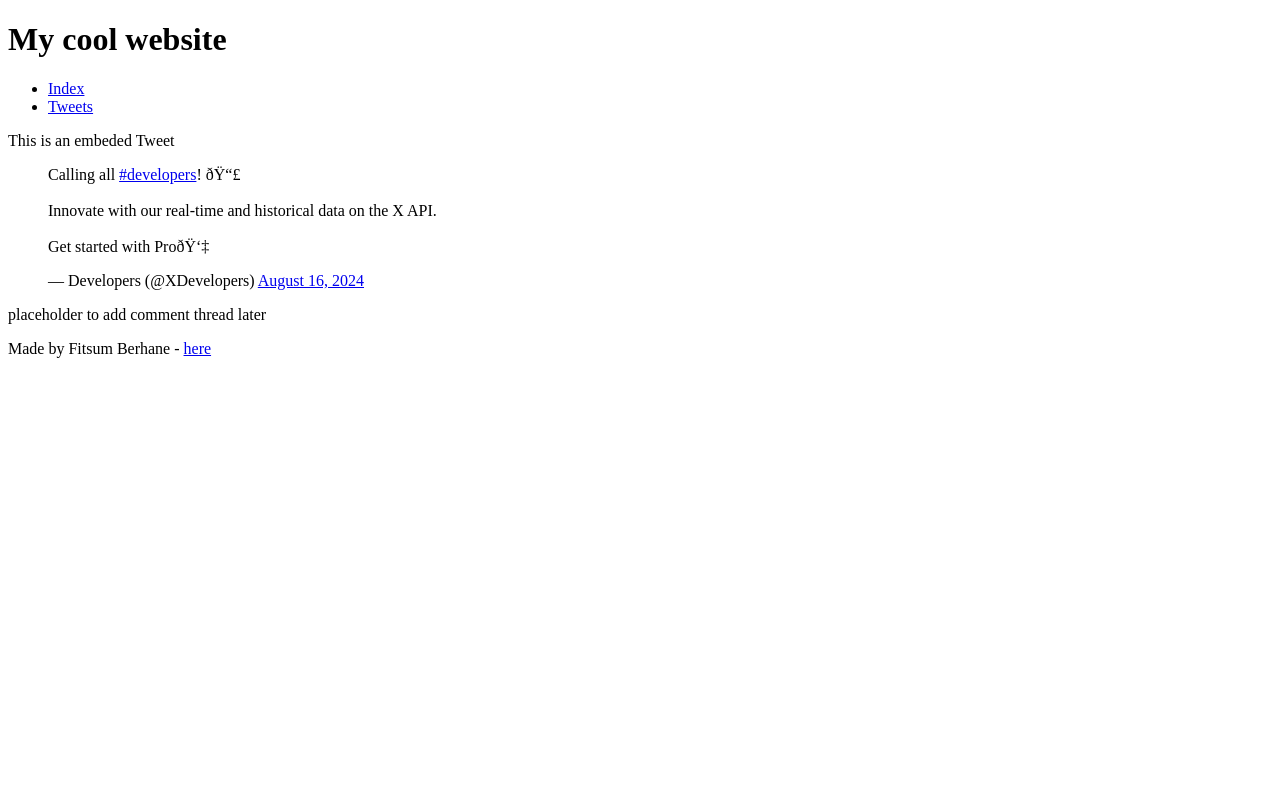
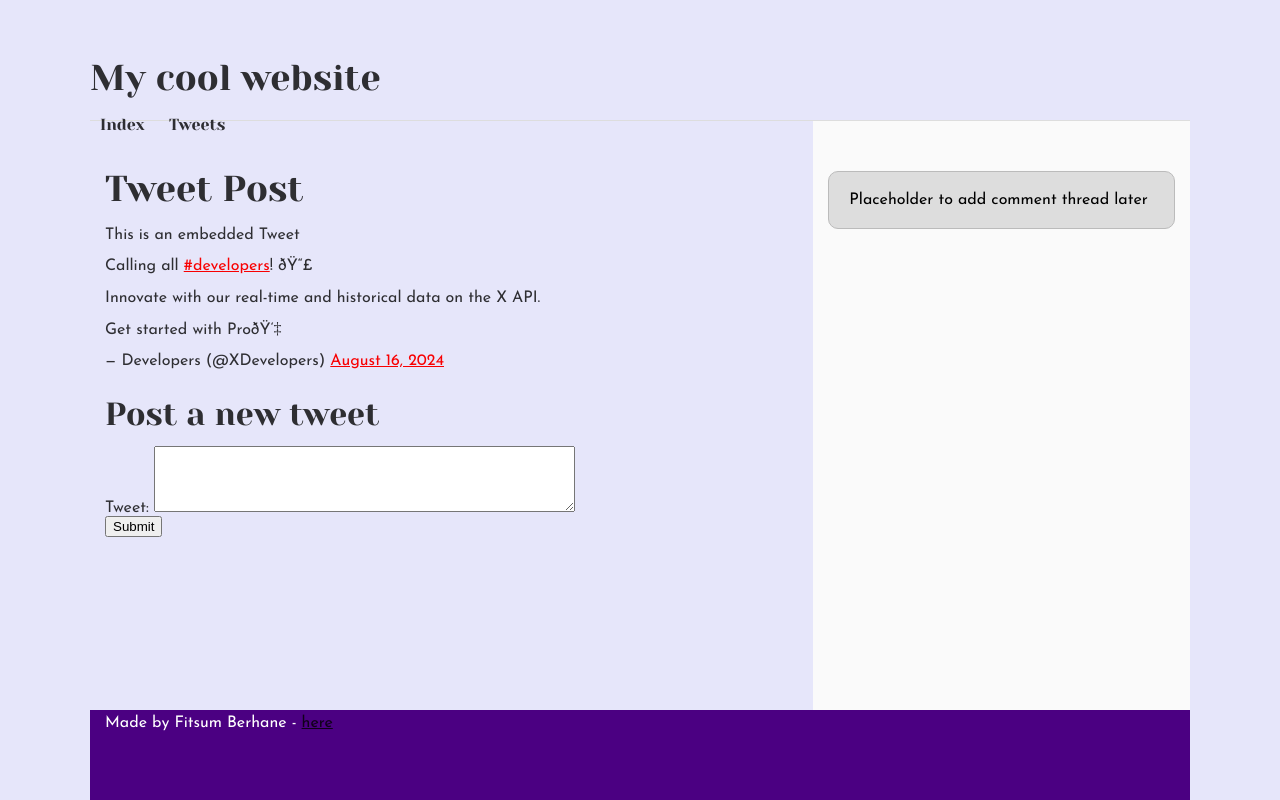
Before and after one commit to Fitsum-Haile/alu-web-development, a plain HTML site: page css_basic/tweets.html in a window 1280 px wide. Drawn offline with Linux system fonts and the light colour scheme.

Commit message:
css basic

```diff
--- a/css_basic/base.css
+++ b/css_basic/base.css
@@ -0,0 +1,200 @@
+/* Importing webfonts */
+/* (If you're learning CSS, you should disregard that) */
+
+@import url(https://fonts.googleapis.com/css?family=Yeseva+One);
+@import url(https://fonts.googleapis.com/css?family=Josefin+Sans:400,700,700italic,400italic);
+
+
+/* CSS reset rules */
+
+html, body {
+	height: 100%;
+	min-height: 100%;
+}
+html, body, div, span, applet, object, iframe,
+h1, h2, h3, h4, h5, h6, p, blockquote, pre,
+a, abbr, acronym, address, big, cite, code,
+del, dfn, img, ins, kbd, q, s, samp,
+small, strike, sub, sup, tt, var,
+b, u, i, center,
+dl, dt, dd,
+fieldset, form, label, legend,
+table, caption, tbody, tfoot, thead, tr, th, td,
+article, aside, canvas, details, embed,
+figure, figcaption, footer, header, hgroup,
+menu, nav, output, ruby, section, summary,
+time, mark, audio, video {
+	margin: 0;
+	padding: 0;
+	border: 0;
+	font-size: 100%;
+	font: inherit;
+	vertical-align: baseline;
+}
+/* HTML5 display-role reset for older browsers */
+article, aside, details, figcaption, figure,
+footer, header, hgroup, menu, nav, section {
+	display: block;
+}
+body {
+	line-height: 1;
+}
+blockquote, q {
+	quotes: none;
+}
+blockquote:before, blockquote:after,
+q:before, q:after {
+	content: '';
+	content: none;
+}
+table {
+	border-collapse: collapse;
+	border-spacing: 0;
+}
+
+
+/* Fonts and colors */
+
+body {
+	font-family: 'Josefin Sans', serif;
+	color: rgba(0, 0, 0, 0.8);
+}
+h1, h2, h3, h4, h5, h6, header {
+	font-family: 'Yeseva One', sans-serif;
+}
+article {
+}
+header {
+	border-bottom: 1px solid rgb(221,221,221);
+	transition: border-bottom-color 1s ease;
+}
+header a {
+	color: rgba(0, 0, 0, 0.8);
+}
+aside {
+	background: #FAFAFA;
+}
+aside p {
+	border: 1px solid #bbb;
+	background: #ddd;
+	color: black;
+}
+footer a {
+	color: rgba(0, 0, 0, 0.8);
+}
+a {
+	color: #F80002;
+}
+
+
+/* Positioning and margins */
+
+@media (min-width: 1100px) {
+	body {
+		width: 1100px;
+		margin: 0 auto;
+	}
+}
+
+article {
+	padding: 50px 15px;
+}
+article > *:first-child {
+	margin-top: 0;
+}
+aside {
+	padding: 50px 15px;
+}
+header .right {
+	float: right;
+	margin: 0 10px 15px;
+}
+
+
+/* Header */
+header {
+	padding: 20px 0;
+	height: 80px;
+}
+header ul {
+	list-style: none;
+	margin: 0;
+	padding: 0;
+}
+header li {
+	display: inline;
+	vertical-align:middle;
+}
+header li:first-child {
+	margin: 0;
+}
+header li a {
+	margin: 0 10px;
+}
+header li.logo {
+	font-size: 36px;
+}
+header a {
+	text-decoration: none;
+}
+
+
+/* Aside */
+
+aside p {
+	border-radius: 10px;
+	padding: 20px 20px;
+}
+
+
+/* Footer */
+
+footer {
+	padding: 5px 15px;
+	height: 80px;
+}
+
+
+/* Text styles and margins */
+
+p {
+	margin-bottom: 15px;
+}
+h1 {
+	font-size: 36px;
+	margin: 40px 0 20px;
+}
+h2 {
+	font-size: 32px;
+	margin: 30px 0 15px;
+}
+h3 {
+	font-size: 28px;
+	margin: 25px 0 10px;
+}
+h4 {
+	font-size: 20px;
+	font-weight: bold;
+	margin: 20px 0 10px;
+}
+h5 {
+	font-size: 18px;
+	font-weight: bold;
+	margin: 15px 0 10px;
+}
+h6 {
+	font-weight: bold;
+	margin: 5px 0;
+}
+
+@media (max-width: 800px) {
+  body.works_on_smartphone {
+  	display: block;
+  }
+  body.works_on_smartphone main {
+  	display: block;
+  }
+  header .right {
+  	float: none;
+  }
+}
--- a/css_basic/styles.css
+++ b/css_basic/styles.css
@@ -0,0 +1,41 @@
+
+body {
+    display: flex;
+    flex-direction: column;
+    height: 100vh;
+}
+
+main {
+    display: flex;
+    flex-direction: row;
+    flex: auto;
+}
+
+
+article {
+    flex: 2;
+}
+
+aside {
+    flex: 1;
+}
+
+
+body {
+    background-color: #e6e6fa;
+}
+
+header ul {
+    list-style-type: none;
+    padding: 0;
+}
+
+header ul li {
+    display: inline;
+    margin-right: 15px;
+}
+
+footer {
+    background-color: #4b0082;
+    color: white;
+}
--- a/css_basic/tweets.html
+++ b/css_basic/tweets.html
@@ -1,14 +1,13 @@
 <!DOCTYPE html>
 <html lang="en">
 <head>
-        <title>
-                Fitsum's page
-        </title>
+    <title>Fitsum's Tweets Page</title>
+    <meta name="viewport" content="width=device-width, initial-scale=1.0">
     <link href="base.css" rel="stylesheet">
     <link href="styles.css" rel="stylesheet">
 </head>
 
-<body>
+<body class="works_on_smartphone">
     <header>
         <h1>My cool website</h1>
         <ul>
@@ -17,24 +16,32 @@
         </ul>
     </header>
 
-
     <main>
         <article>
-			<p>This is an embeded Tweet</p>
-			<blockquote class="twitter-tweet"><p lang="en" dir="ltr">Calling all <a href="https://twitter.com/hashtag/developers?src=hash&amp;ref_src=twsrc%5Etfw">#developers</a>! 📣<br><br>Innovate with our real-time and historical data on the X API.<br><br>Get started with Pro👇</p>&mdash; Developers (@XDevelopers) <a href="https://twitter.com/XDevelopers/status/1824447951847993794?ref_src=twsrc%5Etfw">August 16, 2024</a></blockquote> <script async src="https://platform.twitter.com/widgets.js" charset="utf-8"></script>
+            <h1>Tweet Post</h1>
+            <p>This is an embedded Tweet</p>
+            <blockquote class="twitter-tweet">
+                <p lang="en" dir="ltr">Calling all <a href="https://twitter.com/hashtag/developers?src=hash&amp;ref_src=twsrc%5Etfw">#developers</a>! 📣<br><br>Innovate with our real-time and historical data on the X API.<br><br>Get started with Pro👇</p>&mdash; Developers (@XDevelopers) <a href="https://twitter.com/XDevelopers/status/1824447951847993794?ref_src=twsrc%5Etfw">August 16, 2024</a>
+            </blockquote>
+            <script async src="https://platform.twitter.com/widgets.js" charset="utf-8"></script>
 
-
+            <!-- Tweet Post Form -->
+            <h2>Post a new tweet</h2>
+            <form action="post_tweet.php" method="POST">
+                <label for="tweet">Tweet:</label>
+                <textarea id="tweet" name="tweet" rows="4" cols="50"></textarea>
+                <br>
+                <button type="submit">Submit</button>
+            </form>
         </article>
 
         <aside>
-                        <p>placeholder to add comment thread later</p>
+            <p>Placeholder to add comment thread later</p>
         </aside>
     </main>
 
     <footer>
-                <p>Made by Fitsum Berhane - <a href="https://www.linkedin.com/in/fitsum-berhane-haile-411a16207" target="_blank"> here</a></p>
+        <p>Made by Fitsum Berhane - <a href="https://www.linkedin.com/in/fitsum-berhane-haile-411a16207" target="_blank">here</a></p>
     </footer>
-
-
 </body>
 </html>
```
Also changed, not shown: css_basic/index.html (+6 -10 lines). Lines whose indentation alone changed are shown as unchanged.
